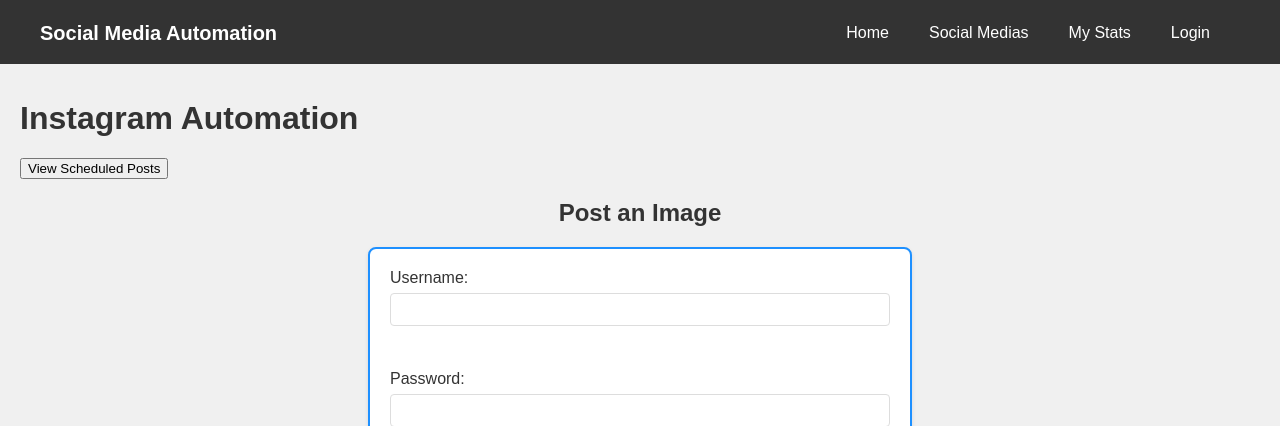
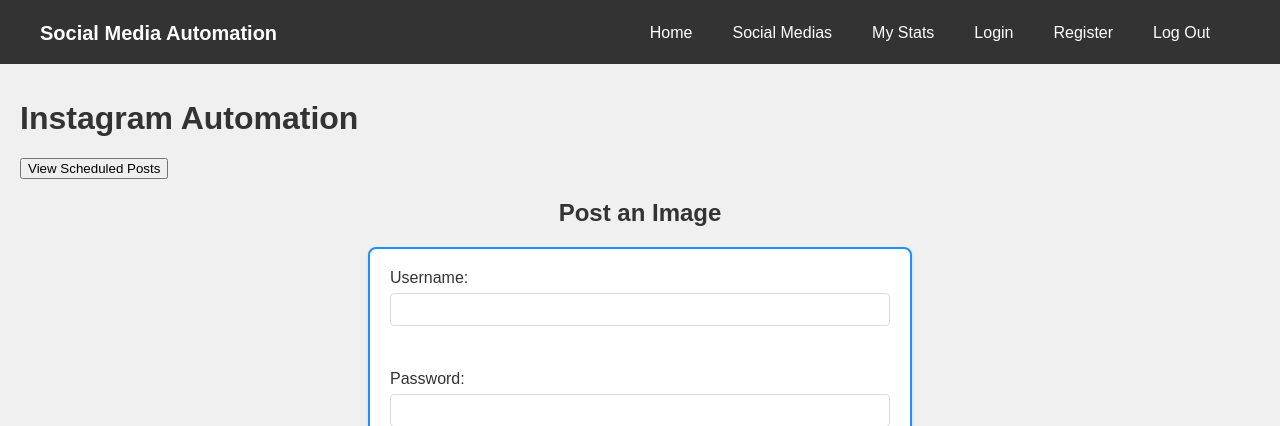
Before and after one commit to SakethSripada/Flask-SocialMedia-Automation, a Flask app: page / in a window 1280 px wide. Shown: the top 426 px of the page. Run offline with Flask 3, Linux system fonts and the light colour scheme.

Commit message:
added log out functionality

```diff
--- a/app.py
+++ b/app.py
@@ -100,6 +100,13 @@
         else:
             flash("Login Failed. Check username and password", "danger")
     return render_template("login.html", title="Login", form=form)
+
+
+@app.route("/logout")
+def logout():
+    session.pop("user_id", None)
+    flash("Successfully Logged Out.", "info")
+    return redirect(url_for("login"))
 
 
 def ig_login(username, password):
--- a/templates/index.html
+++ b/templates/index.html
@@ -18,6 +18,8 @@
                 <li><a href="">Social Medias</a></li>
                 <li><a href="">My Stats</a></li>
                 <li><a href="{{ url_for('login') }}">Login</a></li>
+                <li><a href="{{ url_for('register') }}">Register</a></li>
+                <li><a href="{{ url_for('logout') }}">Log Out</a></li>
             </ul>
         </div>
     </nav>
```
